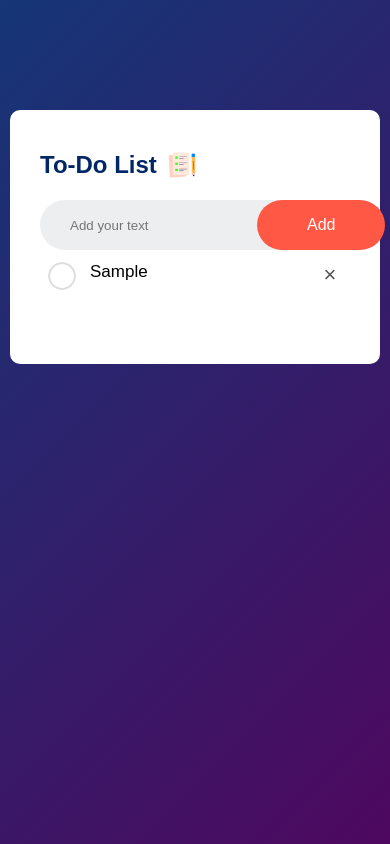
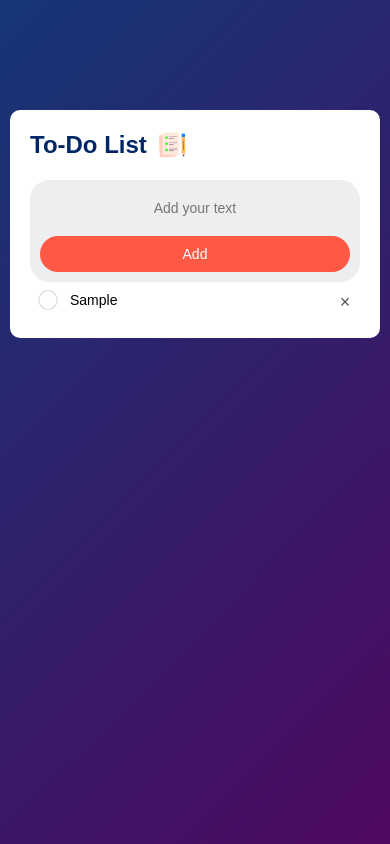
Before and after one commit to suhanigupta786/ToDo-app, a plain HTML site: page index.html in a window 390 px wide. Both pictures are taken after typing "Sample" into the empty fields and a click on the button "Add". Drawn offline with Linux system fonts and the light colour scheme.

Commit message:
mobile phone responsive

```diff
--- a/style.css
+++ b/style.css
@@ -94,3 +94,44 @@ ul li span:hover{
     background: #edeef0;
 
 }
+/* Responsive Design */
+@media (max-width: 480px) {
+    .todo-app {
+        width: 100%;
+        max-width: 400px;
+        padding: 20px;
+    }
+    .row {
+        flex-direction: column;
+        padding: 10px;
+        border-radius: 20px;
+    }
+    input {
+        width: 100%;
+        font-size: 14px;
+        padding: 10px;
+        text-align: center;
+    }
+    button {
+        width: 100%;
+        font-size: 14px;
+        padding: 10px;
+        margin-top: 10px;
+    }
+    ul li {
+        font-size: 14px;
+        padding: 10px 8px 10px 40px;
+    }
+    ul li::before {
+        height: 20px;
+        width: 20px;
+        top: 8px;
+        left: 8px;
+    }
+    ul li span {
+        width: 30px;
+        height: 30px;
+        font-size: 18px;
+        line-height: 30px;
+    }
+}
```
